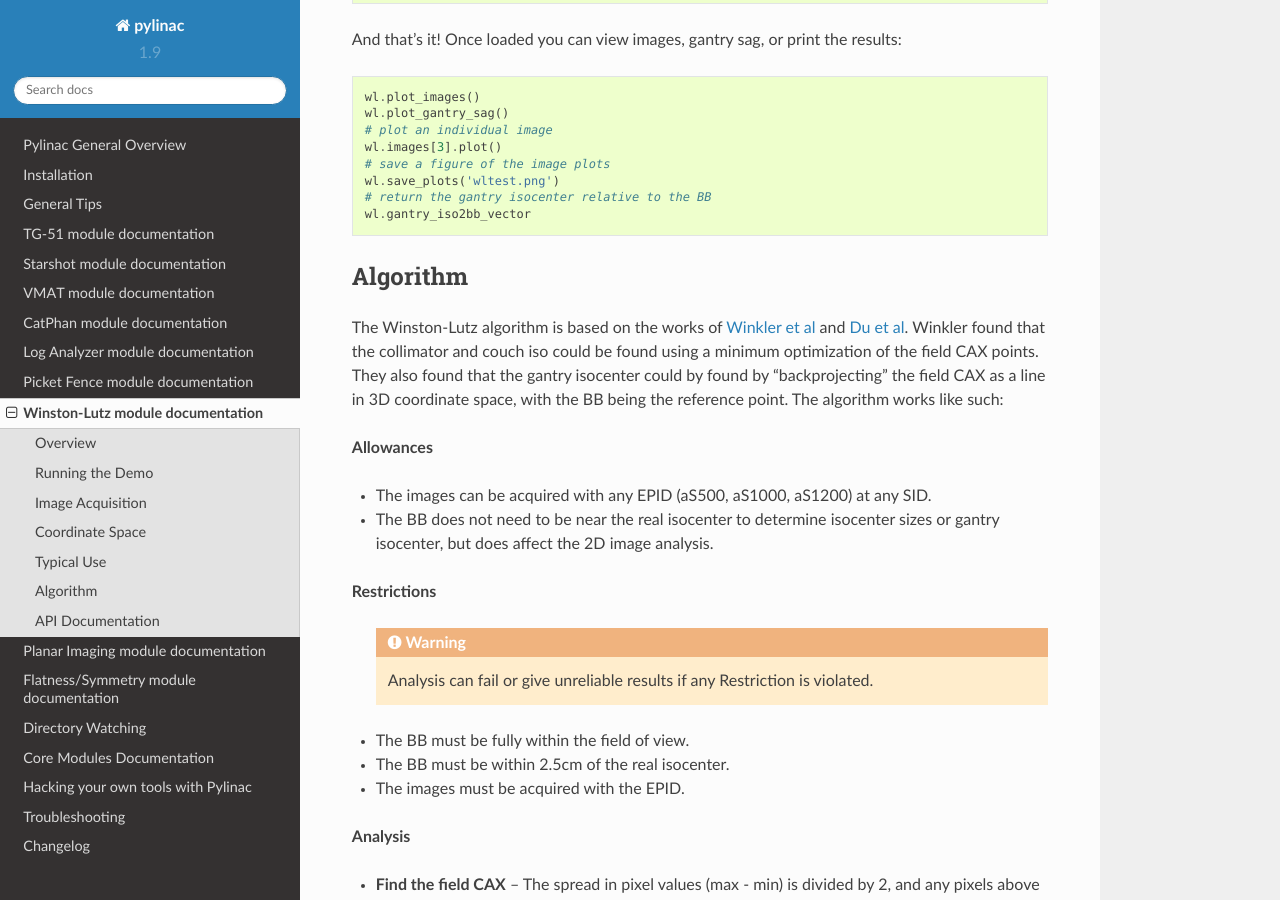
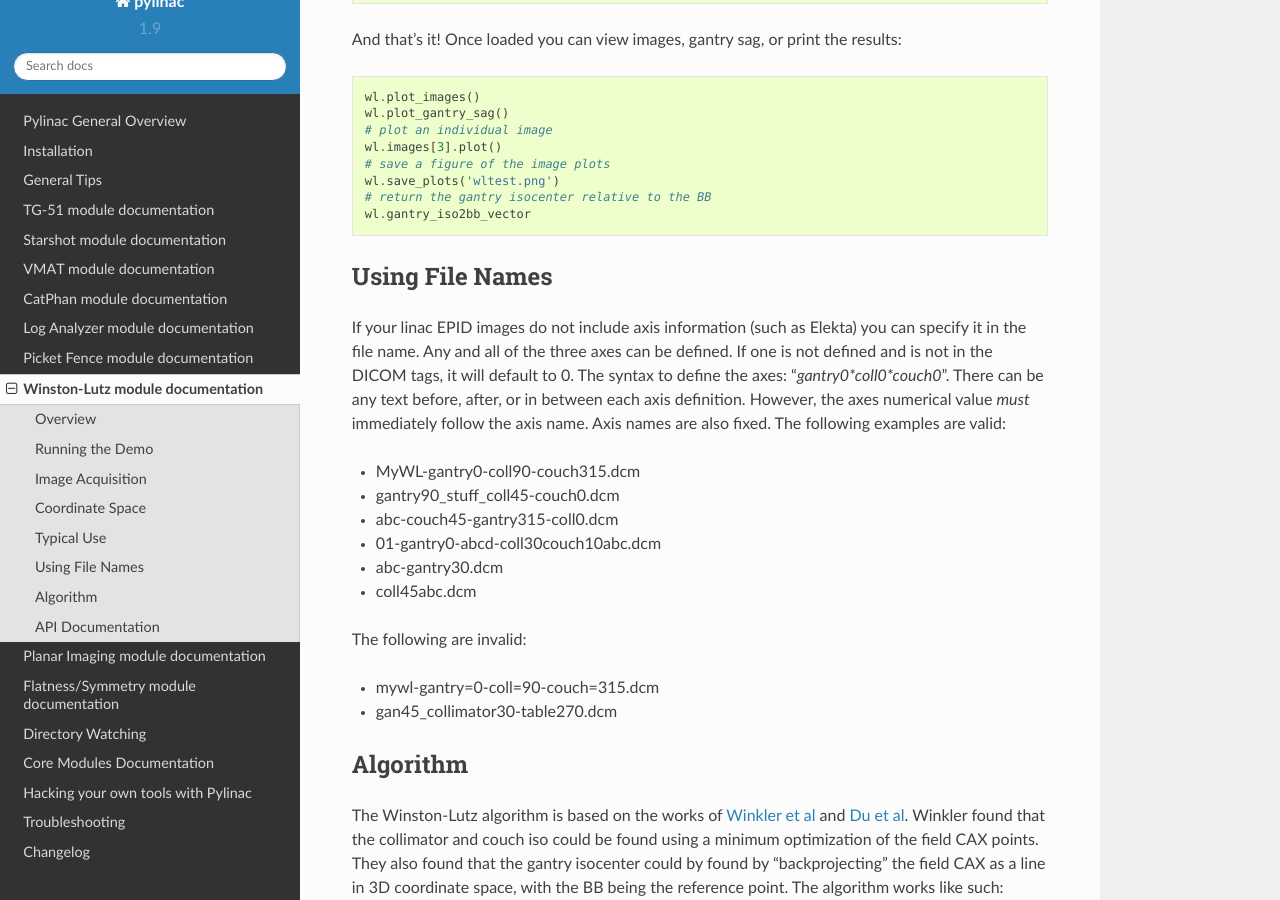
Before and after one commit to jrkerns/pylinac, a Sphinx documentation site: the page built from docs/source/winston_lutz.rst, in a window 1280 px wide and 900 px high, scrolled down 2219 px. Built offline with Sphinx 7.4.7 and the Read the Docs theme 2.0.0, drawn with Linux system fonts in a browser that asks for light colours.

Commit message:
updated docs to reflect WL file name interpretation

```diff
--- a/docs/source/winston_lutz.rst
+++ b/docs/source/winston_lutz.rst
@@ -83,6 +83,30 @@ And that's it! Once loaded you can view images, gantry sag, or print the results
     # return the gantry isocenter relative to the BB
     wl.gantry_iso2bb_vector
 
+.. _using_file_names_wl:
+
+Using File Names
+----------------
+
+If your linac EPID images do not include axis information (such as Elekta) you can specify it in the file name.
+Any and all of the three axes can be defined. If one is not defined and is not in the DICOM tags, it will default to 0.
+The syntax to define the axes: "*gantry0*coll0*couch0*". There can be any text before, after, or in between each axis definition.
+However, the axes numerical value *must* immediately follow the axis name. Axis names are also fixed. The following examples
+are valid:
+
+* MyWL-gantry0-coll90-couch315.dcm
+* gantry90_stuff_coll45-couch0.dcm
+* abc-couch45-gantry315-coll0.dcm
+* 01-gantry0-abcd-coll30couch10abc.dcm
+* abc-gantry30.dcm
+* coll45abc.dcm
+
+The following are invalid:
+
+* mywl-gantry=0-coll=90-couch=315.dcm
+* gan45_collimator30-table270.dcm
+
+
 Algorithm
 ---------
 
```
Also changed, not shown: 1 other file.
